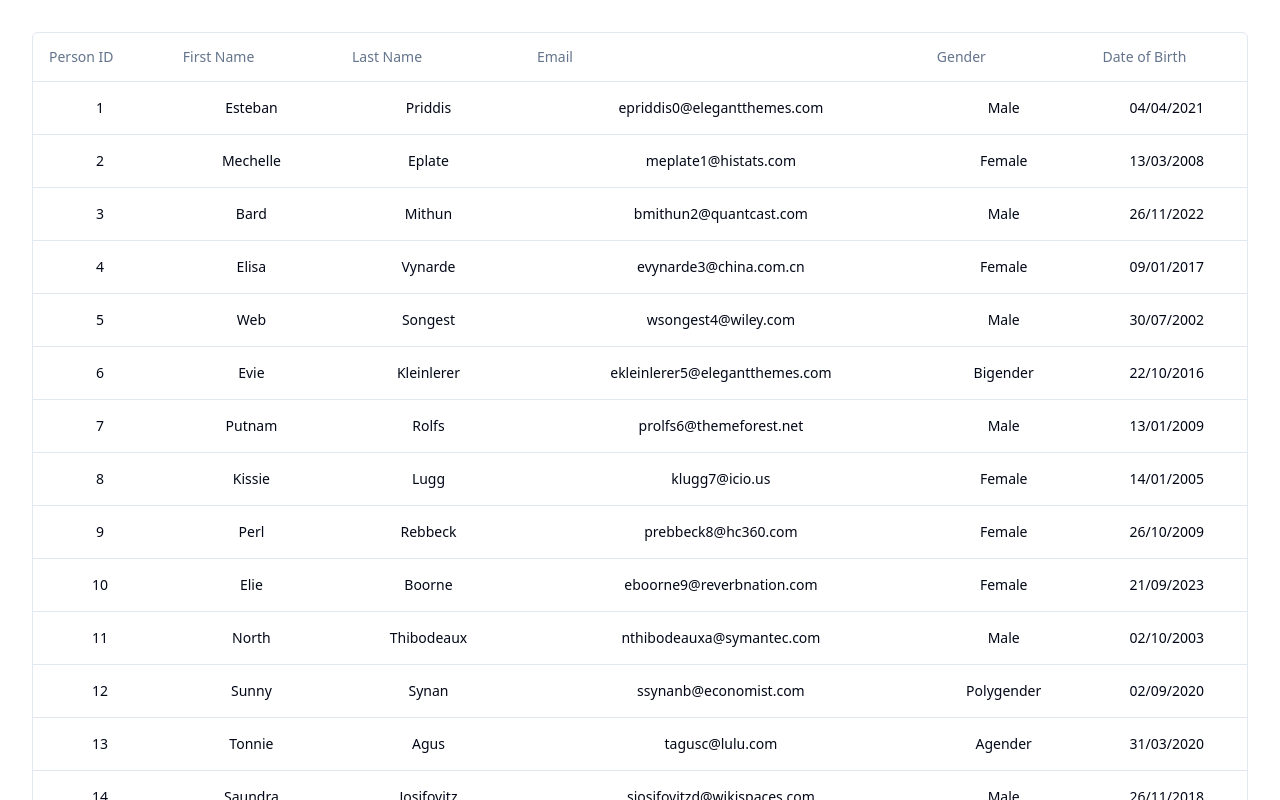
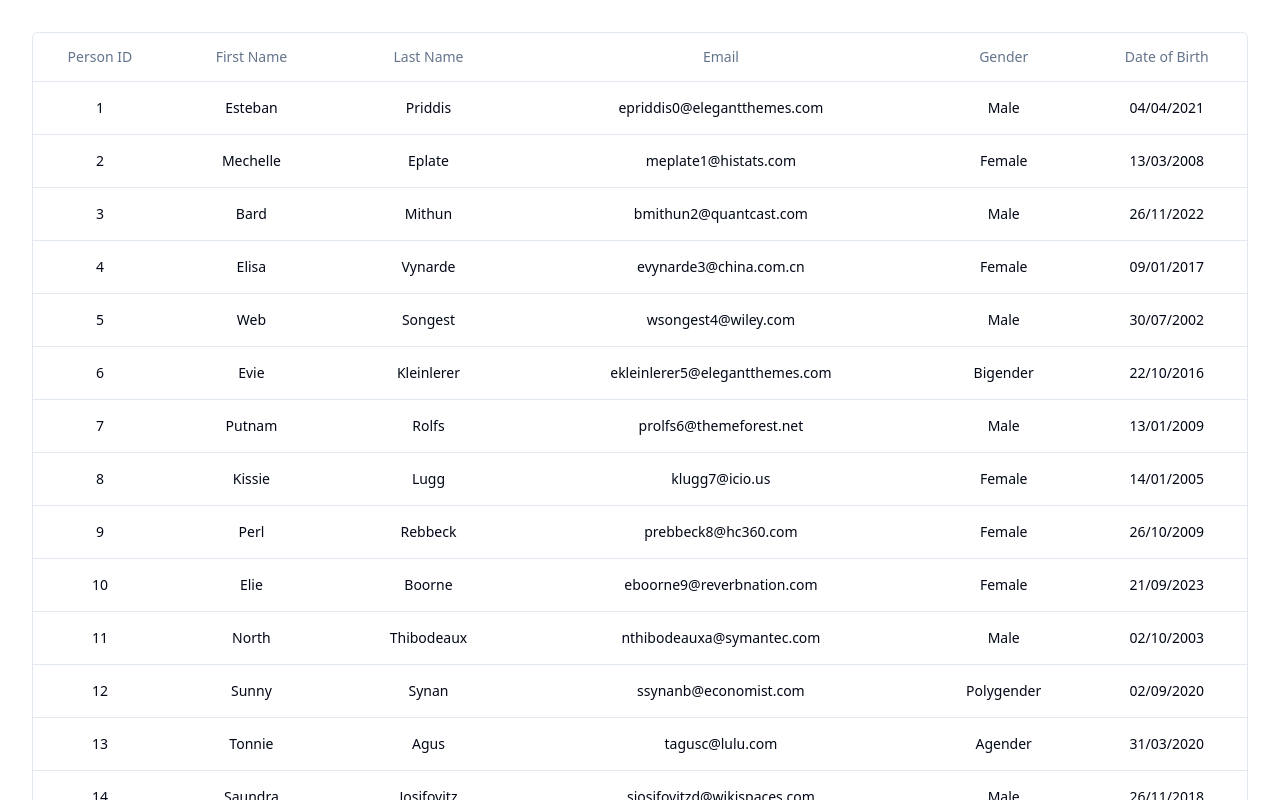
Before and after one commit to Aliwah1403/DataTable-1, a React (Vite) app: page / in a window 1280 px wide. Shown: the top 800 px of the page. Built offline with nearby package versions, Linux system fonts and the light colour scheme.

Commit message:
Changed the styling of the headers on the columns file as well as the row cell on the date of birth column

```diff
--- a/src/people/columns.jsx
+++ b/src/people/columns.jsx
@@ -1,26 +1,30 @@
 export const columns = [
   {
     accessorKey: "id",
-    header: "Person ID",
+    header: () => <div className="text-center">Person ID</div>,
   },
   {
     accessorKey: "first_name",
-    header: "First Name",
+    header: () => <div className="text-center">First Name</div>,
   },
   {
     accessorKey: "last_name",
-    header: "Last Name",
+    header: () => <div className="text-center">Last Name</div>,
   },
   {
     accessorKey: "email",
-    header: "Email",
+    header: () => <div className="text-center">Email</div>,
   },
   {
     accessorKey: "gender",
-    header: "Gender",
+    header: () => <div className="text-center">Gender</div>,
   },
   {
     accessorKey: "date_of_birth",
-    header: "Date of Birth",
+    header: () => <div className="text-center">Date of Birth</div>,
+    cell: ({ row }) => {
+      const date_of_birth = row.getValue("date_of_birth");
+      return <div className="font-medium">{date_of_birth}</div>;
+    },
   },
 ];
```
